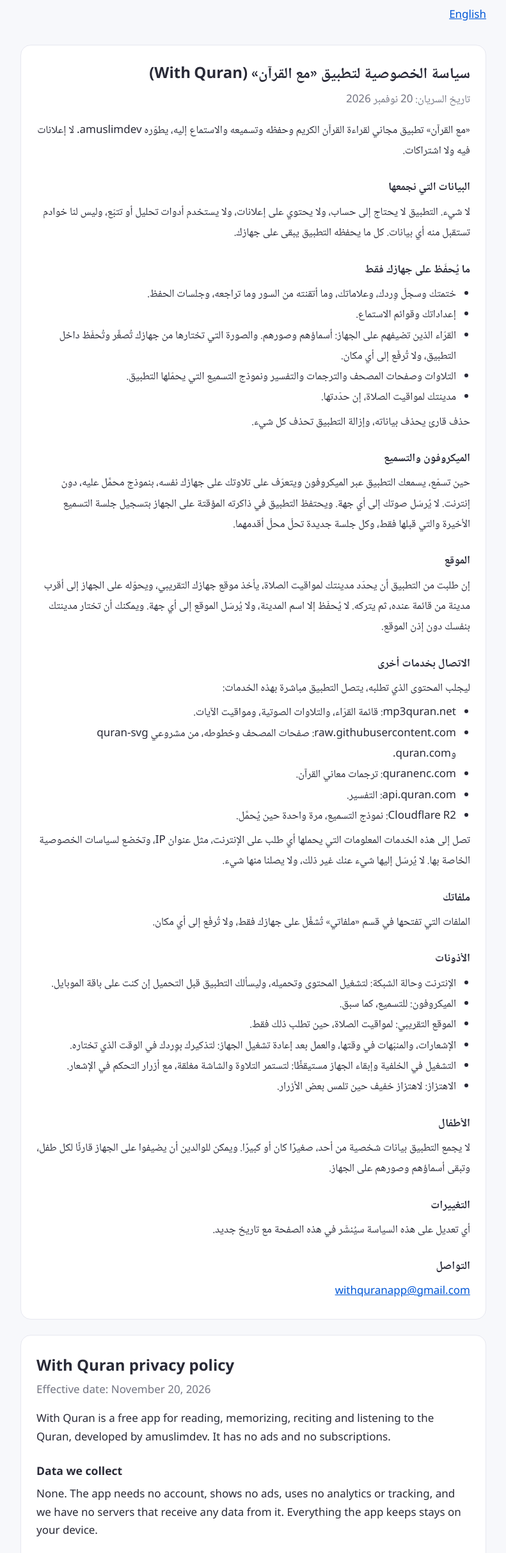
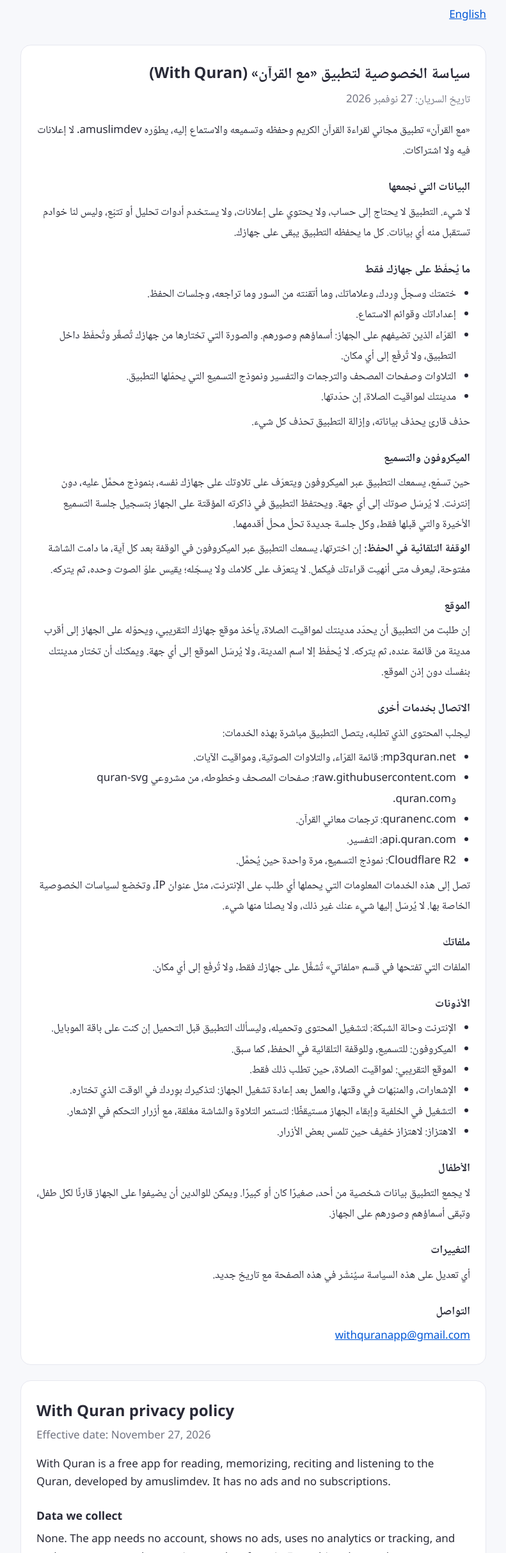
Before and after one commit to amuslimdev/withquran, a plain HTML site: page privacy/index.html in a window 1280 px wide. Shown: the part 105-2533 px from the top of the page at 64% size, without its empty margins (244-1035 px from the left). Drawn offline with Linux system fonts and the light colour scheme.

Commit message:
Tell the privacy policy about the automatic pause in memorization
The pause after each ayah can now hear the reader, while the screen is on,
to know when they have recited it. It measures only how loud the sound is,
and records nothing; the microphone's permission line says so too. Effective
date November 27, 2026.

Co-Authored-By: Claude Opus 5.5 <noreply@anthropic.com>

```diff
--- a/privacy/index.html
+++ b/privacy/index.html
@@ -21,7 +21,7 @@
 
 <section lang="ar" dir="rtl">
 <h1>سياسة الخصوصية لتطبيق «مع القرآن» (With Quran)</h1>
-<p class="date">تاريخ السريان: 20 نوفمبر 2026</p>
+<p class="date">تاريخ السريان: 27 نوفمبر 2026</p>
 
 <p>«مع القرآن» تطبيق مجاني لقراءة القرآن الكريم وحفظه وتسميعه والاستماع إليه، يطوّره <bdi>amuslimdev</bdi>. لا إعلانات فيه ولا اشتراكات.</p>
 
@@ -40,6 +40,7 @@
 
 <h2>الميكروفون والتسميع</h2>
 <p>حين تسمّع، يسمعك التطبيق عبر الميكروفون ويتعرّف على تلاوتك على جهازك نفسه، بنموذج محمَّل عليه، دون إنترنت. لا يُرسَل صوتك إلى أي جهة. ويحتفظ التطبيق في ذاكرته المؤقتة على الجهاز بتسجيل جلسة التسميع الأخيرة والتي قبلها فقط، وكل جلسة جديدة تحلّ محلّ أقدمهما.</p>
+<p><strong>الوقفة التلقائية في الحفظ:</strong> إن اخترتها، يسمعك التطبيق عبر الميكروفون في الوقفة بعد كل آية، ما دامت الشاشة مفتوحة، ليعرف متى أنهيت قراءتك فيكمل. لا يتعرّف على كلامك ولا يسجّله؛ يقيس علوّ الصوت وحده، ثم يتركه.</p>
 
 <h2>الموقع</h2>
 <p>إن طلبت من التطبيق أن يحدّد مدينتك لمواقيت الصلاة، يأخذ موقع جهازك التقريبي، ويحوّله على الجهاز إلى أقرب مدينة من قائمة عنده، ثم يتركه. لا يُحفَظ إلا اسم المدينة، ولا يُرسَل الموقع إلى أي جهة. ويمكنك أن تختار مدينتك بنفسك دون إذن الموقع.</p>
@@ -61,7 +62,7 @@
 <h2>الأذونات</h2>
 <ul>
   <li>الإنترنت وحالة الشبكة: لتشغيل المحتوى وتحميله، وليسألك التطبيق قبل التحميل إن كنت على باقة الموبايل.</li>
-  <li>الميكروفون: للتسميع، كما سبق.</li>
+  <li>الميكروفون: للتسميع، وللوقفة التلقائية في الحفظ، كما سبق.</li>
   <li>الموقع التقريبي: لمواقيت الصلاة، حين تطلب ذلك فقط.</li>
   <li>الإشعارات، والمنبّهات في وقتها، والعمل بعد إعادة تشغيل الجهاز: لتذكيرك بوِردك في الوقت الذي تختاره.</li>
   <li>التشغيل في الخلفية وإبقاء الجهاز مستيقظًا: لتستمر التلاوة والشاشة مغلقة، مع أزرار التحكم في الإشعار.</li>
@@ -80,7 +81,7 @@
 
 <section id="en" lang="en" dir="ltr">
 <h1>With Quran privacy policy</h1>
-<p class="date">Effective date: November 20, 2026</p>
+<p class="date">Effective date: November 27, 2026</p>
 
 <p>With Quran is a free app for reading, memorizing, reciting and listening to the Quran, developed by amuslimdev. It has no ads and no subscriptions.</p>
 
@@ -99,6 +100,7 @@
 
 <h2>Microphone and recitation</h2>
 <p>When you recite, the app hears you through the microphone and follows your recitation on your device itself, with a model downloaded to it, without the internet. Your voice is not sent anywhere. The app keeps a recording of only your last recitation session and the one before it, in its temporary storage on the device, and each new session replaces the older of the two.</p>
+<p><strong>The automatic pause in memorization:</strong> If you choose it, the app hears you through the microphone in the pause after each ayah, while the screen is on, to know when you have finished reciting and carry on. It does not recognise or record what you say; it only measures how loud the sound is, and lets it go.</p>
 
 <h2>Location</h2>
 <p>If you ask the app to find your town for prayer times, it takes your device's approximate location, turns it on the device into the nearest town on a list it carries, and lets the location go. Only the town's name is kept, and the location is not sent anywhere. You can also choose your town yourself, without the location permission.</p>
@@ -120,7 +122,7 @@
 <h2>Permissions</h2>
 <ul>
   <li>Internet and network state: to play and download content, and so the app asks before downloading on mobile data.</li>
-  <li>Microphone: for reciting, as above.</li>
+  <li>Microphone: for reciting, and for the automatic pause in memorization, as above.</li>
   <li>Approximate location: for prayer times, only when you ask for it.</li>
   <li>Notifications, alarms on time, and starting after the device restarts: to remind you of your daily reading at the time you choose.</li>
   <li>Background playback and keeping the device awake: to keep a recitation playing with the screen off, with controls in the notification.</li>
```
